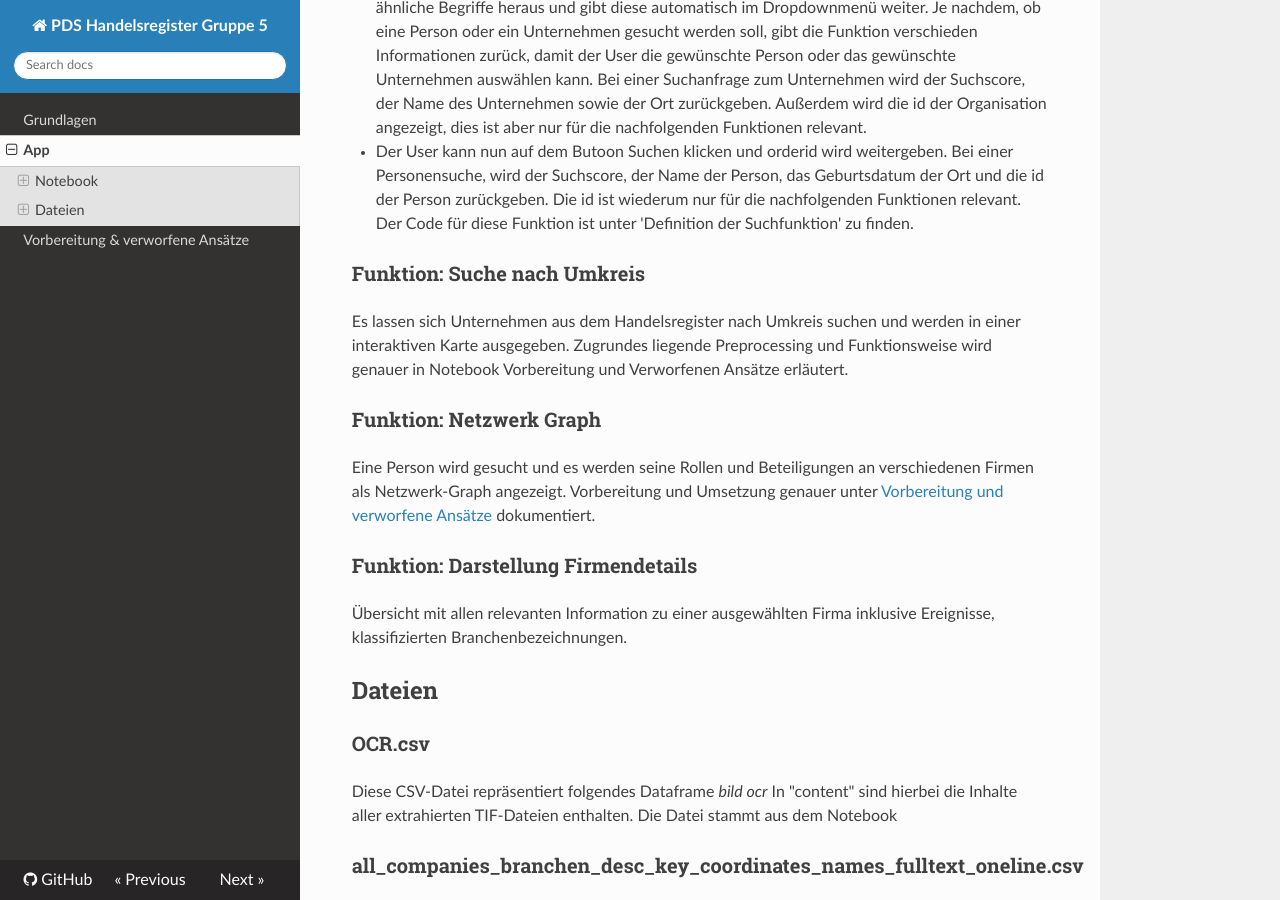
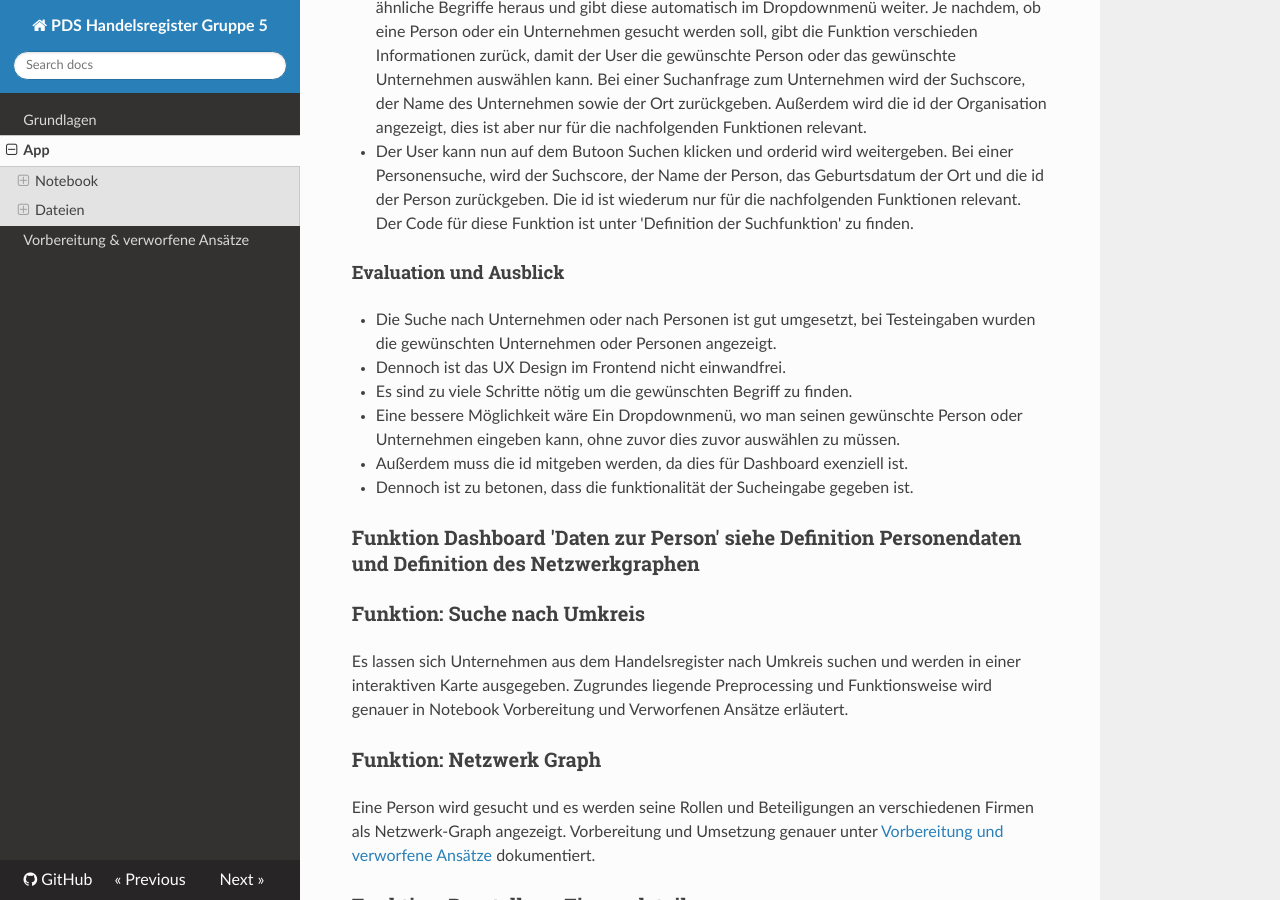
Before and after one commit to joschikahn/DokuPdsHandelsregisterGroup5, an MkDocs documentation site: the page built from docs/app.md, in a window 1280 px wide and 900 px high, scrolled down 1380 px. Built offline with MkDocs 1.6.1, drawn with Linux system fonts in a browser that asks for light colours; nearby versions of some CDN libraries.

Commit message:
Update app.md

```diff
--- a/docs/app.md
+++ b/docs/app.md
@@ -27,6 +27,14 @@ Um an die gewünschten Informationen aus den Daten zu kommen, ist es notwendig,
 * Danach muss er mit Hilfe einer Sliceumgebung auswählen, wie viele Vorschläge angezeigt werden sollen.
 * Im nächstem Schritt, wird der Suchbegriff im Textfeld eingeben. Die Suchfunktion sucht nun die ähnliche Begriffe heraus und gibt diese automatisch im Dropdownmenü weiter. Je nachdem, ob eine Person oder ein Unternehmen gesucht werden soll, gibt die Funktion verschieden Informationen zurück, damit der User die gewünschte Person oder das gewünschte Unternehmen auswählen kann. Bei einer Suchanfrage zum Unternehmen wird der Suchscore, der Name des Unternehmen sowie der Ort zurückgeben. Außerdem wird die id der Organisation angezeigt, dies ist aber nur für die nachfolgenden Funktionen relevant.
 * Der User kann nun auf dem Butoon Suchen klicken und orderid wird weitergeben. Bei einer Personensuche, wird der Suchscore, der Name der Person, das Geburtsdatum der Ort und die id der Person zurückgeben. Die id ist wiederum nur für die nachfolgenden Funktionen relevant. Der Code für diese Funktion ist unter 'Definition der Suchfunktion' zu finden.
+#### Evaluation und Ausblick
+* Die Suche nach Unternehmen oder nach Personen ist gut umgesetzt, bei Testeingaben wurden die gewünschten Unternehmen oder Personen angezeigt.
+* Dennoch ist das UX Design im Frontend nicht einwandfrei.
+* Es sind zu viele Schritte nötig um die gewünschten Begriff zu finden.
+* Eine bessere Möglichkeit wäre Ein Dropdownmenü, wo man seinen gewünschte Person oder Unternehmen eingeben kann, ohne zuvor dies zuvor auswählen zu müssen.
+* Außerdem muss die id mitgeben werden, da dies für Dashboard exenziell ist.
+* Dennoch ist zu betonen, dass die funktionalität der Sucheingabe gegeben ist.
+### Funktion Dashboard 'Daten zur Person' siehe Definition Personendaten und Definition des Netzwerkgraphen
 
 ### Funktion: Suche nach Umkreis
 
```
